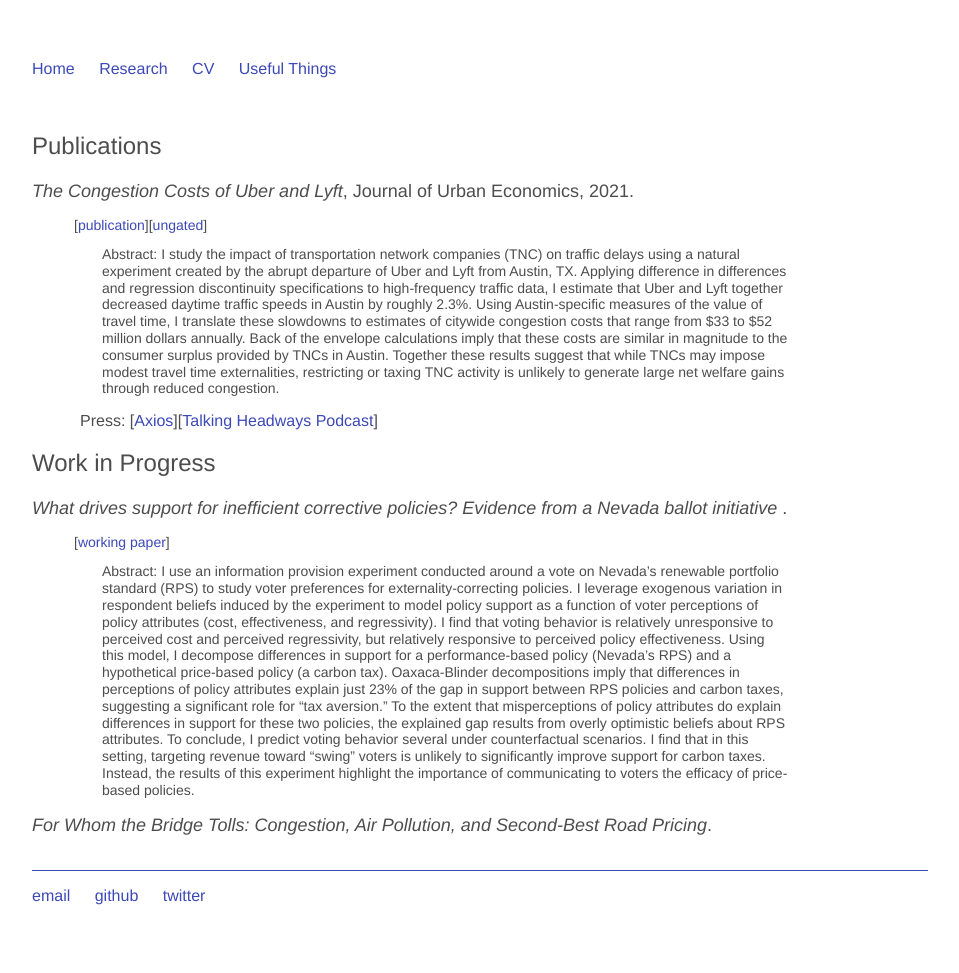
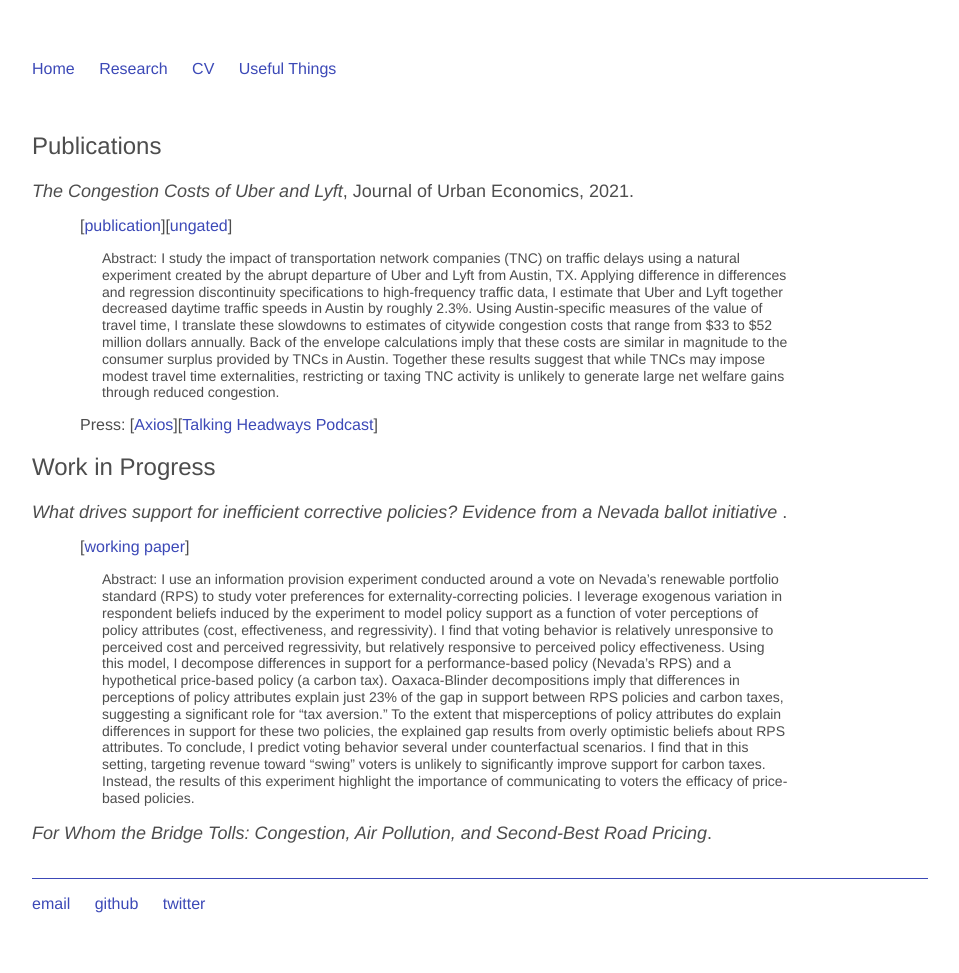
Before and after one commit to Matt-Tarduno/Matt-Tarduno.github.io, a Jekyll site: the page built from research/index.html, in a window 1280 px wide. Shown: the whole page, without its empty margins (160-1119 px from the left). Built offline with Jekyll 4.4.1, drawn with Linux system fonts in a browser that asks for light colours.

Commit message:
Update index.html

```diff
--- a/research/index.html
+++ b/research/index.html
@@ -10,7 +10,7 @@
 <div class="blurb">
 	<h1>Publications</h1>
 	<p style="font-size:18px" ><em>The Congestion Costs of Uber and Lyft</em>, Journal of Urban Economics, 2021.
-	<p style="font-size:14px; margin-left:3em">[<a href="https://doi.org/10.1016/j.jue.2020.103318" target="_blank">publication</a>][<a href="https://matt-tarduno.github.io/tnc/" target="_blank">ungated</a>]
+	<p style="margin-left:3em">[<a href="https://doi.org/10.1016/j.jue.2020.103318" target="_blank">publication</a>][<a href="https://matt-tarduno.github.io/tnc/" target="_blank">ungated</a>]
 	<p style="font-size:14px; margin-left:5em; margin-right:10em; line-height: 1.2"> Abstract: I study the impact of transportation network companies (TNC) on traffic delays using a natural experiment created by the abrupt departure of Uber and Lyft from Austin, TX. Applying difference in
 differences and regression discontinuity specifications to high-frequency traffic data, I estimate that Uber
 and Lyft together decreased daytime traffic speeds in Austin by roughly 2.3%. Using Austin-specific
@@ -32,7 +32,7 @@
 <div class="blurb">
 	<h1>Work in Progress</h1>
 	<p style="font-size:18px" ><em>What drives support for inefficient corrective policies? Evidence from a Nevada ballot initiative </em>.
-	<p style="font-size:14px; margin-left:3em">[<a href="https://matt-tarduno.github.io/tnc/" target="_blank">working paper</a>]
+	<p style="margin-left:3em">[<a href="https://matt-tarduno.github.io/tnc/" target="_blank">working paper</a>]
 	<p style="font-size:14px; margin-left:5em; margin-right:10em; line-height: 1.2"> Abstract:
 	I use an information provision experiment conducted around a vote on Nevada’s renewable portfolio standard
 	(RPS) to study voter preferences for externality-correcting policies. I leverage exogenous variation in respondent
```
